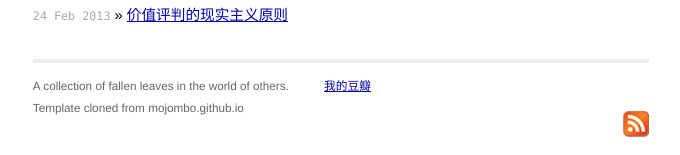
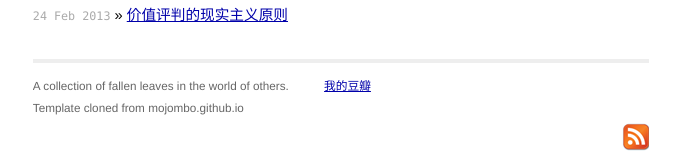
Before and after one commit to Firesletter/firesletter.github.io, a Jekyll site: the page built from index.html, in a window 1280 px wide. Shown: the part 859-1014 px from the top of the page, without its empty margins (299-979 px from the left). Built offline with Jekyll 4.4.1, drawn with Linux system fonts in a browser that asks for light colours; Markdown is read by kramdown in place of the engine named in the settings.

Commit message:
Update screen.css

```diff
--- a/css/screen.css
+++ b/css/screen.css
@@ -139,9 +139,10 @@
       }
     .site .footer .contact {
       margin: 0 auto;
+      margin-right: 3em;
     }
     .site .footer .rss {
-      margin-top: 0;
+      margin-top: 1.1em;
       margin-right: -.2em;
       float: right;
     }
```
